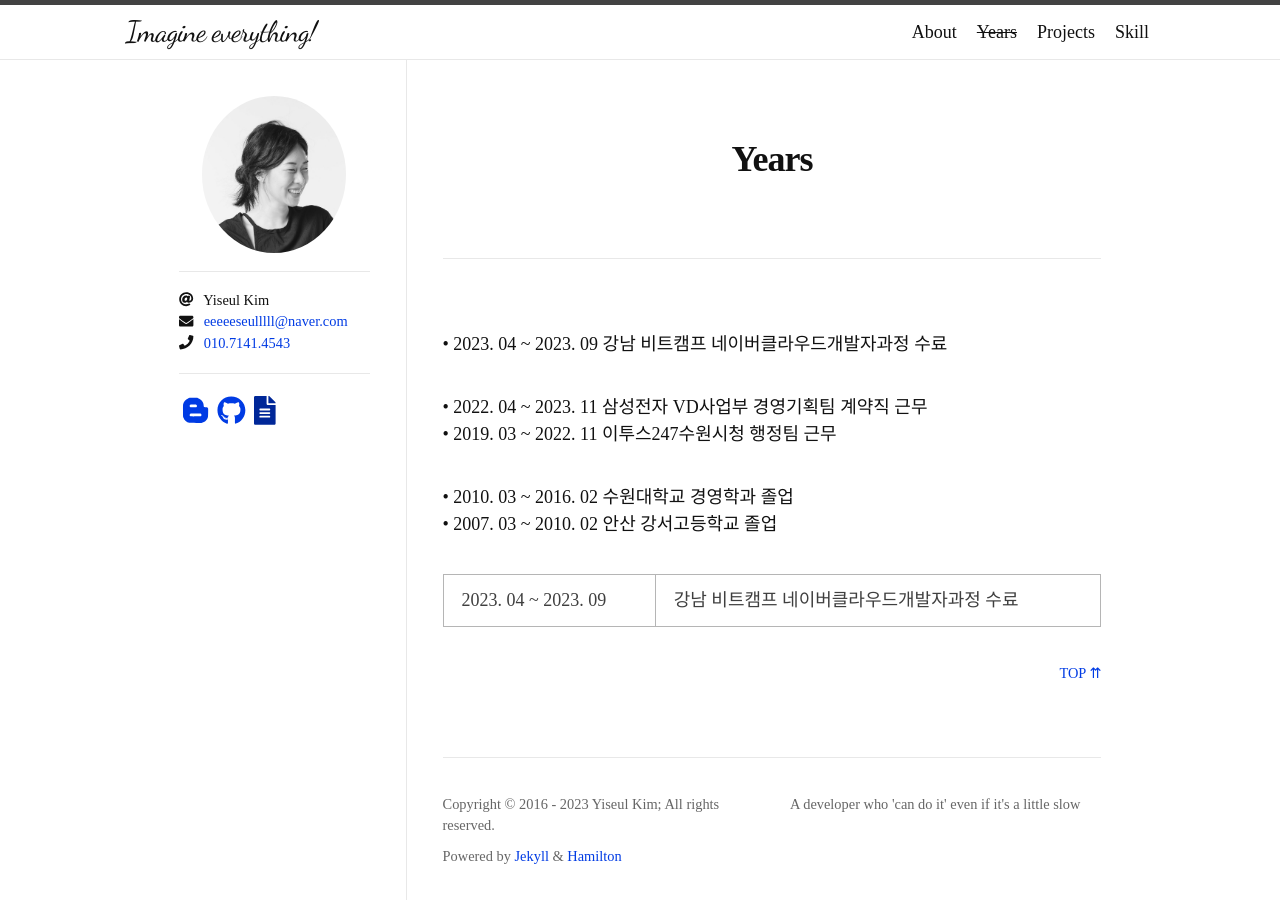
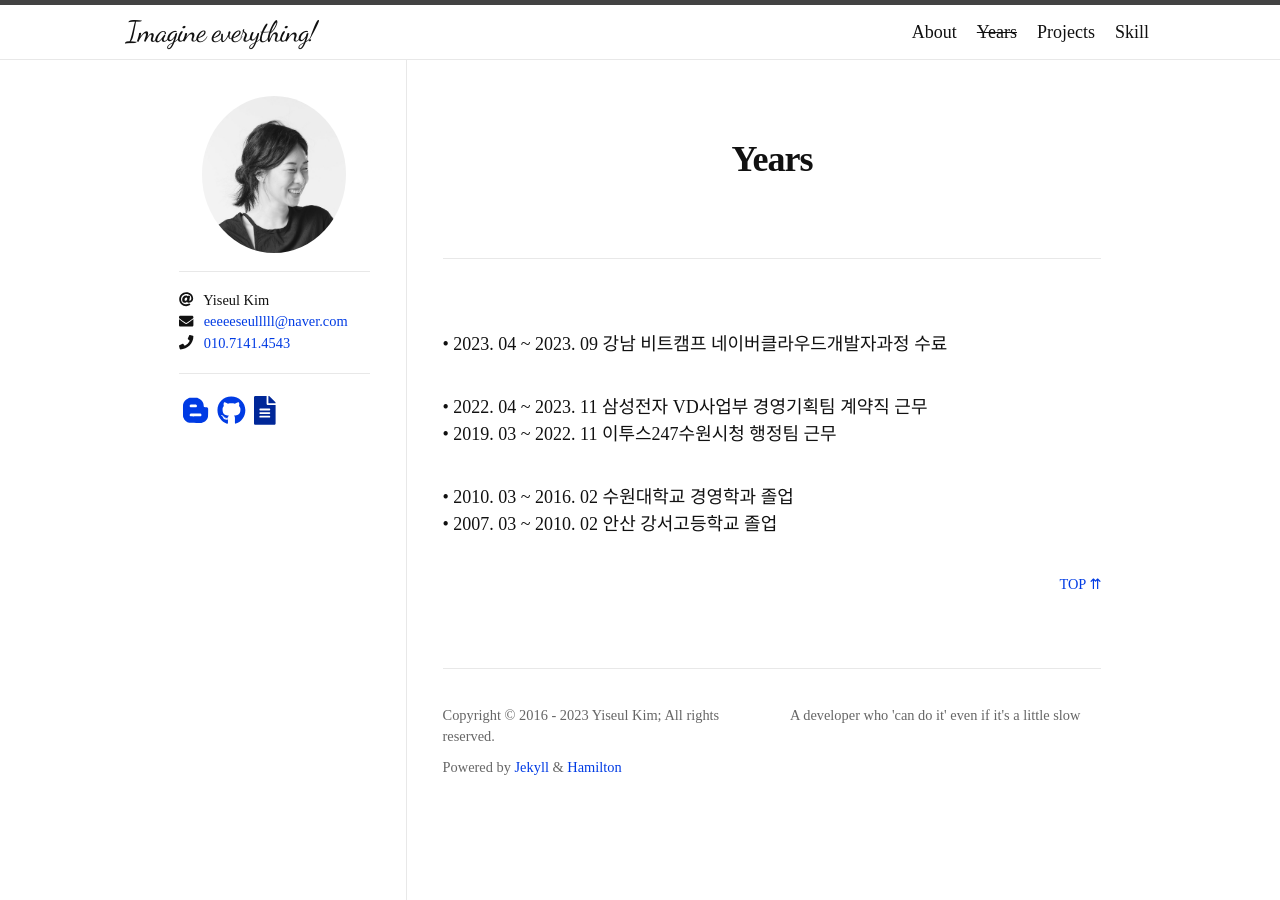
Before and after one commit to eseulssi/kimyiseul.github.io, a Jekyll site: the page built from years.md, in a window 1280 px wide. Built offline with Jekyll 4.4.1, drawn with Linux system fonts in a browser that asks for light colours; nearby versions of some CDN libraries; some web fonts are replaced.

```diff
--- a/years.md
+++ b/years.md
@@ -11,5 +11,3 @@ permalink: /years/
 
 • 2010. 03 ~ 2016. 02 수원대학교 경영학과 졸업
 • 2007. 03 ~ 2010. 02 안산 강서고등학교 졸업
-
-| 2023. 04 ~ 2023. 09 | 강남 비트캠프 네이버클라우드개발자과정 수료 |
```
